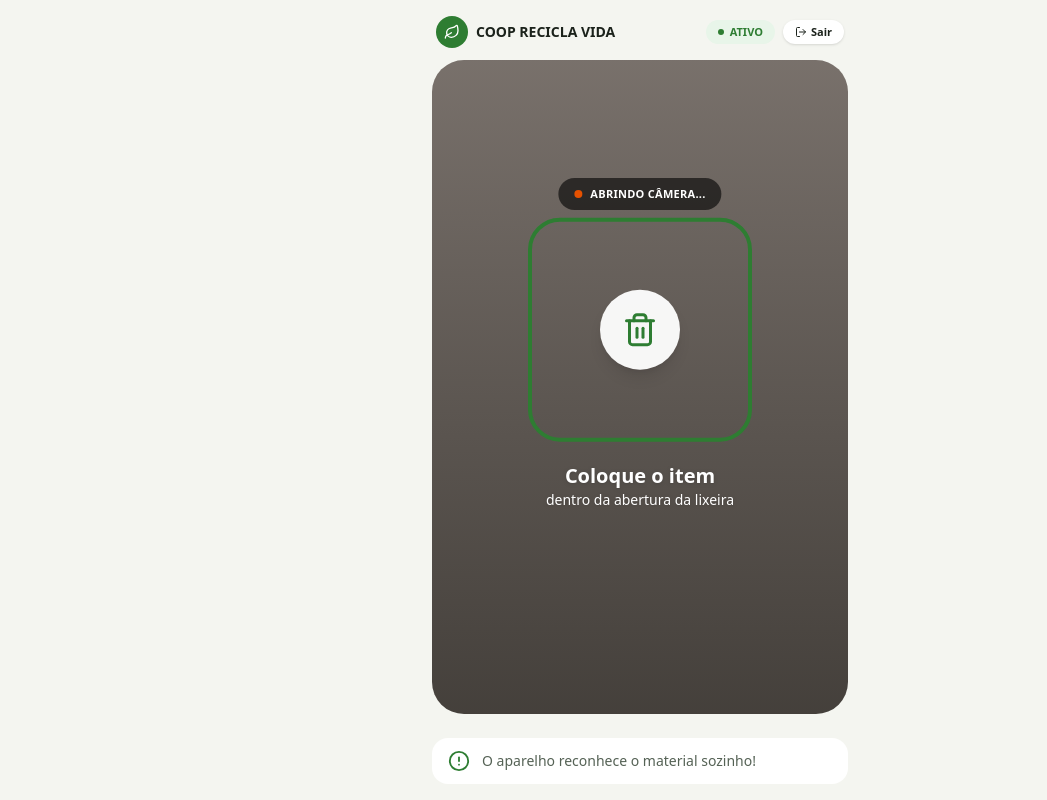
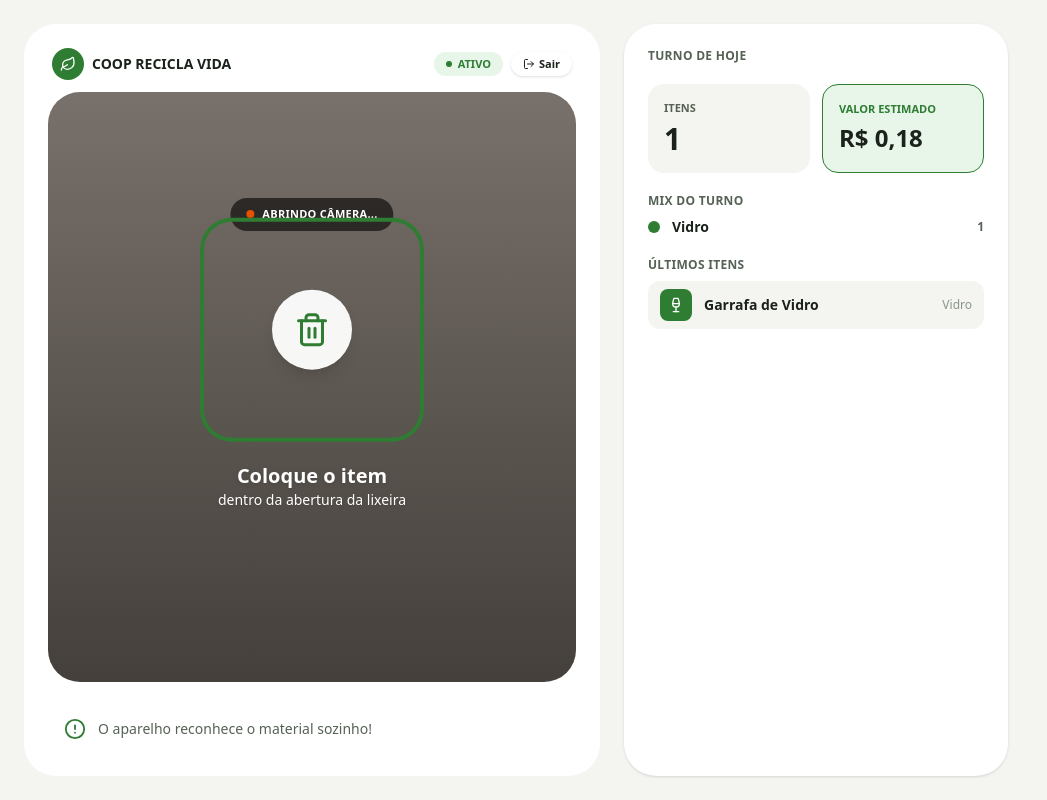
Before and after one commit to murilobrito/Projeto-Aplica-II, a React (Vite) app: page /captura in a window 1280 px wide. Both pictures are taken after a click on the button "SIM, CONFIRMAR". Shown: the whole page, without its empty margins (0-1047 px from the left). Built offline with nearby package versions, Linux system fonts and the light colour scheme; no server answers; a web font is replaced by a local one.

Commit message:
feat(web): estacao de triagem do catador com painel do turno

```diff
--- a/src/pages/captura/CapturaPage.tsx
+++ b/src/pages/captura/CapturaPage.tsx
@@ -6,29 +6,29 @@ import { MATERIALS, type MaterialId } from '../../lib/materials'
 import { useCamera } from '../../lib/useCamera'
 import { apiClassificar, apiCorrecao } from '../../lib/api'
 import { fakeClassify, type Detection } from '../../mocks/captura'
-
-// 1x1 JPEG mínimo (SOI+EOI): enviado quando a câmera não está disponível.
-const FOTO_VAZIA = new Blob([new Uint8Array([0xff, 0xd8, 0xff, 0xd9])], { type: 'image/jpeg' })
 import { ConfirmacaoView } from './ConfirmacaoView'
 import { CorrecaoView } from './CorrecaoView'
 import { EsperaView } from './EsperaView'
 import { NaoIdentificadoView } from './NaoIdentificadoView'
 import { ResultadoView } from './ResultadoView'
+import { TurnoPanel, type ItemTurno } from './TurnoPanel'
+
+// 1x1 JPEG mínimo (SOI+EOI): enviado quando a câmera não está disponível.
+const FOTO_VAZIA = new Blob([new Uint8Array([0xff, 0xd8, 0xff, 0xd9])], { type: 'image/jpeg' })
 
 type Step = 'espera' | 'resultado' | 'naoid' | 'correcao' | 'confirmacao'
 
-// Fluxo do celular (MVP): espera -> resultado -> (confirmar | corrigir) -> registrado -> espera...
-// Rota pública (/captura): não exige login, para demonstração.
+// Estação de triagem (rota pública /captura): captura à esquerda, turno à direita no
+// desktop; no celular vira a tela de captura sozinha.
 export function CapturaPage() {
   const { stream, failed } = useCamera()
   const [step, setStep] = useState<Step>('espera')
   const [detection, setDetection] = useState<Detection | null>(null)
   const [registered, setRegistered] = useState<{ material: MaterialId; title: string } | null>(null)
+  const [turno, setTurno] = useState<ItemTurno[]>([])
   const lastMaterial = useRef<MaterialId | undefined>(undefined)
   const detectando = useRef(false)
 
-  // Envia a foto ao backend (/classificar). Se o backend estiver fora,
-  // cai no mock para a demonstração não travar.
   const detect = useCallback(async (foto: Blob | null) => {
     if (detectando.current) return
     detectando.current = true
@@ -40,7 +40,6 @@ export function CapturaPage() {
         result = fakeClassify(lastMaterial.current)
       }
       if (result.detectado === false) {
-        // IA não reconheceu nada: pede para aproximar, sem registrar coleta
         setStep('naoid')
       } else {
         lastMaterial.current = result.material
@@ -54,13 +53,17 @@ export function CapturaPage() {
 
   const next = useCallback(() => setStep('espera'), [])
 
-  function confirm() {
-    if (!detection) return
-    setRegistered({ material: detection.material, title: detection.title })
+  function registrar(material: MaterialId, title: string) {
+    setRegistered({ material, title })
+    setTurno((prev) => [{ material, title, at: Date.now() }, ...prev])
     setStep('confirmacao')
   }
 
-  // Envia { detectado, corrigido } para a API: vira dado rotulado para re-treino.
+  function confirm() {
+    if (detection) registrar(detection.material, detection.title)
+  }
+
+  // A correção do catador também vira dado rotulado para re-treino.
   function correct(material: MaterialId) {
     if (detection) {
       apiCorrecao({
@@ -68,23 +71,23 @@ export function CapturaPage() {
         corrigido: material,
         title: detection.title,
         confidence: detection.confidence,
-      }).catch(() => {
-        // correção é melhoria do modelo, não bloqueia o fluxo do catador
-      })
+      }).catch(() => {})
     }
-    setRegistered({ material, title: MATERIALS[material].label })
-    setStep('confirmacao')
+    registrar(material, MATERIALS[material].label)
   }
 
-  const background =
+  const capturaBg =
     step === 'resultado' && detection
       ? MATERIALS[detection.material].soft
       : step === 'confirmacao'
         ? 'bg-brand-light'
-        : 'bg-surface'
+        : 'bg-white'
 
   return (
-    <div className={`mx-auto flex min-h-dvh max-w-md flex-col gap-3 p-4 transition-colors ${background}`}>
+    <div className="bg-surface lg:flex lg:min-h-dvh lg:gap-6 lg:p-6">
+      <div
+        className={`mx-auto flex min-h-dvh max-w-md flex-col gap-3 p-4 transition-colors lg:mx-0 lg:min-h-0 lg:max-w-xl lg:flex-1 lg:rounded-[2rem] lg:p-6 ${capturaBg}`}
+      >
         {step !== 'correcao' && step !== 'confirmacao' && (
           <header className="flex items-center justify-between px-1">
             <div className="flex items-center gap-2">
@@ -119,5 +122,8 @@ export function CapturaPage() {
           <ConfirmacaoView material={registered.material} title={registered.title} onDone={next} />
         )}
       </div>
+
+      <TurnoPanel turno={turno} className="hidden lg:flex lg:w-96 lg:shrink-0" />
+    </div>
   )
 }
--- /dev/null
+++ b/src/pages/captura/TurnoPanel.tsx
@@ -0,0 +1,87 @@
+import { MATERIALS, type MaterialId } from '../../lib/materials'
+import { brl } from '../../lib/format'
+
+export type ItemTurno = { material: MaterialId; title: string; at: number }
+
+// Sem sensor de peso: estimamos o valor com um peso médio por item e o preço base.
+const PESO_MEDIO: Record<MaterialId, number> = {
+  plastico: 0.04,
+  papel: 0.12,
+  metal: 0.02,
+  vidro: 0.35,
+  organico: 0.1,
+  outros: 0.05,
+}
+const PRECO_BASE: Record<MaterialId, number> = {
+  plastico: 1.5,
+  papel: 1.0,
+  metal: 2.5,
+  vidro: 0.5,
+  organico: 0.1,
+  outros: 0,
+}
+
+export function TurnoPanel({ turno, className = '' }: { turno: ItemTurno[]; className?: string }) {
+  const total = turno.length
+  const valor = turno.reduce((soma, i) => soma + PESO_MEDIO[i.material] * PRECO_BASE[i.material], 0)
+
+  const contagem = new Map<MaterialId, number>()
+  for (const i of turno) contagem.set(i.material, (contagem.get(i.material) ?? 0) + 1)
+  const mix = [...contagem.entries()].sort((a, b) => b[1] - a[1])
+
+  return (
+    <aside className={`flex-col gap-5 rounded-[2rem] bg-white p-6 shadow-sm ${className}`}>
+      <p className="text-xs font-bold uppercase tracking-wide text-ink-muted">Turno de hoje</p>
+
+      <div className="grid grid-cols-2 gap-3">
+        <div className="rounded-2xl bg-surface p-4">
+          <p className="text-[11px] font-bold uppercase text-ink-muted">Itens</p>
+          <p className="mt-1 text-3xl font-black text-ink">{total}</p>
+        </div>
+        <div className="rounded-2xl border border-brand bg-brand-light p-4">
+          <p className="text-[11px] font-bold uppercase text-brand">Valor estimado</p>
+          <p className="mt-1 text-2xl font-black text-ink">{brl(valor)}</p>
+        </div>
+      </div>
+
+      <div>
+        <p className="mb-2 text-xs font-bold uppercase tracking-wide text-ink-muted">Mix do turno</p>
+        {total === 0 ? (
+          <p className="text-sm text-ink-muted">Classifique um item para começar o turno.</p>
+        ) : (
+          <ul className="flex flex-col gap-2">
+            {mix.map(([material, n]) => (
+              <li key={material} className="flex items-center gap-3 text-sm">
+                <span className={`size-3 rounded-full ${MATERIALS[material].solid}`} />
+                <span className="flex-1 font-bold text-ink">{MATERIALS[material].label}</span>
+                <span className="text-xs font-bold text-ink-muted">{n}</span>
+              </li>
+            ))}
+          </ul>
+        )}
+      </div>
+
+      <div className="flex min-h-0 flex-1 flex-col">
+        <p className="mb-2 text-xs font-bold uppercase tracking-wide text-ink-muted">Últimos itens</p>
+        <ul className="flex flex-col gap-2 overflow-y-auto">
+          {turno.slice(0, 8).map((item) => {
+            const m = MATERIALS[item.material]
+            return (
+              <li key={item.at} className="flex items-center gap-3 rounded-xl bg-surface px-3 py-2">
+                <span
+                  className={`flex size-8 items-center justify-center rounded-lg ${m.solid} ${
+                    item.material === 'plastico' ? 'text-ink' : 'text-white'
+                  }`}
+                >
+                  <m.icon size={16} />
+                </span>
+                <span className="flex-1 truncate text-sm font-bold text-ink">{item.title}</span>
+                <span className="text-xs text-ink-subtle">{m.label}</span>
+              </li>
+            )
+          })}
+        </ul>
+      </div>
+    </aside>
+  )
+}
```
Lines whose indentation alone changed are shown as unchanged.
